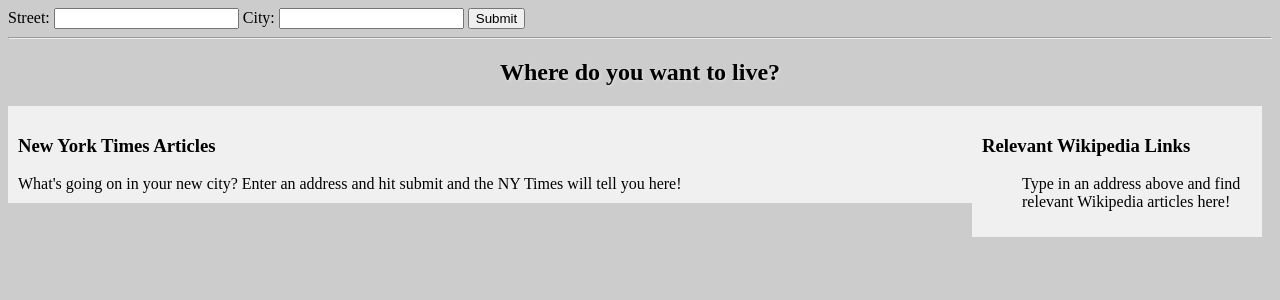
After one commit to mmoha4115/blogz, a Flask app: page /ajax in a window 1280 px wide. The commit adds this page. Shown: the top 300 px of the page. Run offline with Flask 2, Linux system fonts and the light colour scheme; the visitor is signed in with stand-in values (Sample User, id 1).

```diff
--- a/main.py
+++ b/main.py
@@ -133,5 +133,8 @@ def singleUser():
         return render_template('singleUser.html',posts=posts,user=user)
     return redirect('/blog')
 
+@app.route('/ajax')
+def ajax():
+    return render_template('ajindex.html')
 if __name__ == '__main__':
     app.run()
--- /dev/null
+++ b/static/js/script.js
@@ -0,0 +1,65 @@
+
+function loadData() {
+
+    var $body = $('body');
+    var $wikiElem = $('#wikipedia-links');
+    var $nytHeaderElem = $('#nytimes-header');
+    var $nytElem = $('#nytimes-articles');
+    var $greeting = $('#greeting');
+    var $city = $('#city').val();
+    var $street = $('#street').val();
+    var address = ''+$street+','+ $city+'';
+    var nydata;
+    console.log(address);
+
+    $greeting.text('So you want to live at '+address);
+    var sig = 'BAwytdnPPWjLSzuOyDJMN37WF6c=';
+    var key = 'AIzaSyDAhXzmx1PMU7WOLfDUdTF3asXEDmBWXs0';
+    var url ='http://maps.googleapis.com/maps/api/streetview?size=600x300&location='+address+'&key=AIzaSyDAhXzmx1PMU7WOLfDUdTF3asXEDmBWXs0 ';
+    $('body').append("<img class ='bgimg' src='"+url+"'>");
+
+    console.log("should work");
+
+    // clear out old data before new request
+    $wikiElem.text("");
+    $nytElem.text("");
+
+   var url2 = "https://api.nytimes.com/svc/search/v2/articlesearch.json";
+    url2 += '?' + $.param({
+      'api-key': "f03475944ea54779981234dbda3ee235",
+      'q': address
+    });
+    console.log(url2);
+    var items = {};
+    $.ajax({
+      url: url2,
+      method: 'GET',
+    }).done(function(result) {
+      console.log(result,'retult');
+       var count=0;
+       items = result.response.docs;
+       console.log(result.response.docs,'response');
+    $.each( result.response.docs, function( key, val ) {
+        items+=( "<li id='" + key + "'>" + val.web_url + "</li>" );
+        console.log(val.web_url);
+        count++;
+  });
+    }).fail(function(err) {
+      throw err;
+    });
+    console.log(items);
+  //
+  //   var count=0;
+  //   $.each( nydata, function( key, val ) {
+  //   items.push( "<li id='" + key + "'>" + val + "</li>" );
+  //   console.log(items[count],'count');
+  //   count++;
+  //   console.log(items)
+  // });
+
+    // YOUR CODE GOES HERE!
+
+    return false;
+};
+
+$('#form-container').submit(loadData);
--- /dev/null
+++ b/static/styles/style.css
@@ -0,0 +1,45 @@
+* {box-sizing:border-box;}
+body {background-color: #CCC;}
+
+.bgimg {
+    position:fixed;
+    top: 0;
+    left: 0;
+    width:100%;
+    z-index:-1;
+    opacity:1;
+}
+
+.greeting {
+    color:black;
+    text-shadow: 1px 1px 3px rgba(255,255,255, .5);
+    text-align: center;
+}
+
+.wikipedia-container {
+    float:right;
+    width:290px;
+    padding:10px;
+    margin-right: 10px;
+    background-color: rgba(255,255,255,0.7);
+}
+
+.nytimes-container {
+    padding: 10px;
+    margin-right:300px;
+    background-color: rgba(255,255,255,0.7);
+}
+
+.article-list {
+    margin: 0;
+    padding: 0;
+}
+
+.article {
+    list-style-type: none;
+    padding:10px;
+    border-top: 1px solid #CCC;
+}
+.article:first-child {
+    border-top:none;
+}
--- /dev/null
+++ b/templates/ajindex.html
@@ -0,0 +1,35 @@
+<!DOCTYPE html>
+<html lang="en">
+<head>
+    <meta charset="UTF-8">
+    <title>Your Moving Companion</title>
+    <link rel="stylesheet" href="static/styles/style.css">
+</head>
+<body>
+
+    <form id="form-container" class="form-container">
+        <label for="street">Street: </label><input type="text" id="street" value="">
+        <label for="city">City: </label><input type="text" id="city" value="">
+        <button id="submit-btn">Submit</button>
+    </form>
+
+    <hr>
+
+    <h2 id="greeting" class="greeting">Where do you want to live?</h2>
+
+
+    <div class="wikipedia-container">
+        <h3 id="wikipedia-header">Relevant Wikipedia Links</h3>
+        <ul id="wikipedia-links">Type in an address above and find relevant Wikipedia articles here!</ul>
+    </div>
+
+
+    <div class="nytimes-container">
+        <h3 id="nytimes-header">New York Times Articles</h3>
+        <ul id="nytimes-articles" class="article-list">What's going on in your new city? Enter an address and hit submit and the NY Times will tell you here!</ul>
+    </div>
+
+    <script src="https://ajax.googleapis.com/ajax/libs/jquery/3.3.1/jquery.min.js"></script>
+    <script src="static/js/script.js"></script>
+</body>
+</html>
--- a/templates/base.html
+++ b/templates/base.html
@@ -27,7 +27,9 @@ background-color: rgb(132, 251, 255);
                   <li ><a  href="./blog">Posts</a>
                   </li>
                   <li><a href="./newpost">Newpost</a></li>
+                  <li><a href="./ajax">Address search</a></li>
                 </ul>
+
                 <ul class="nav navbar-nav navbar-right">
                   <li><a href="./register"><span class="glyphicon glyphicon-user"></span> Sign Up</a></li>
                   <li><a href="./login"><span class="glyphicon glyphicon-log-in"></span> Login</a></li>
```
Also changed, not shown: requirements.txt (added, +42 -0 lines), 1 other file.
